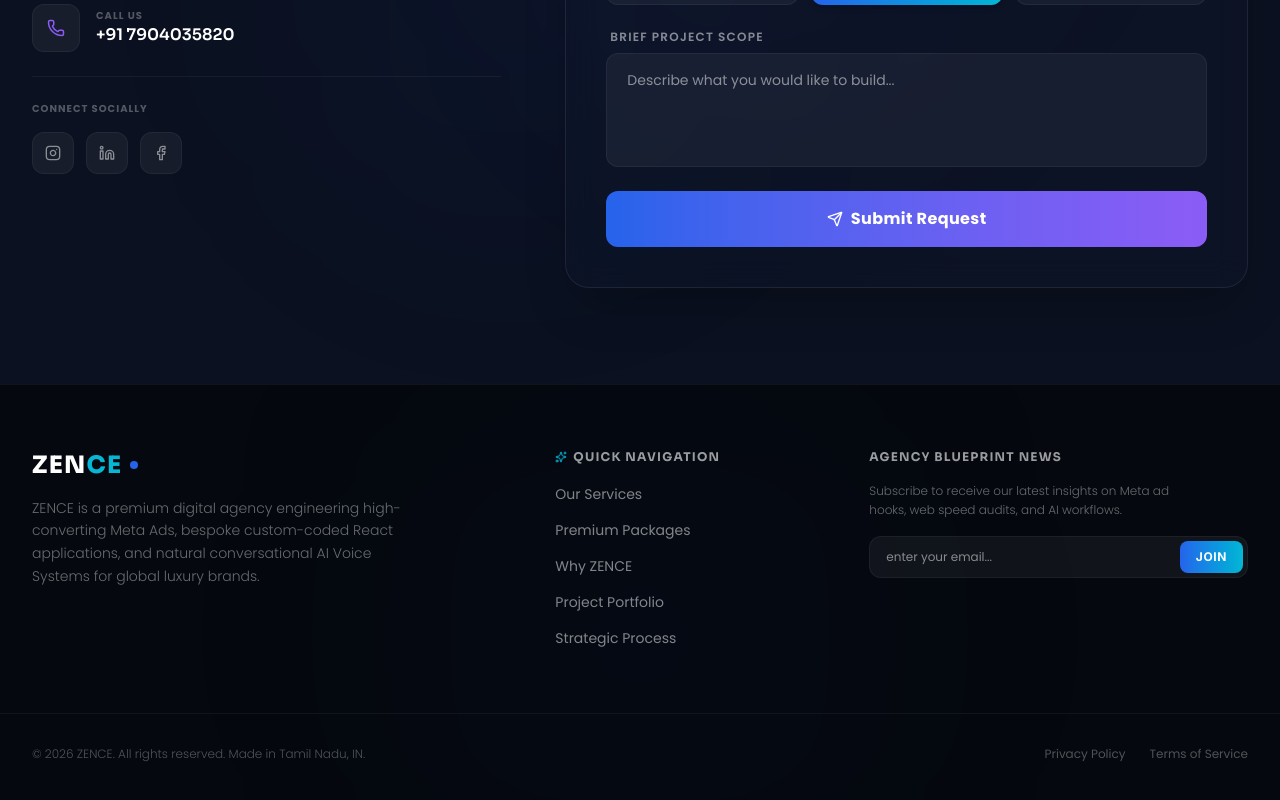
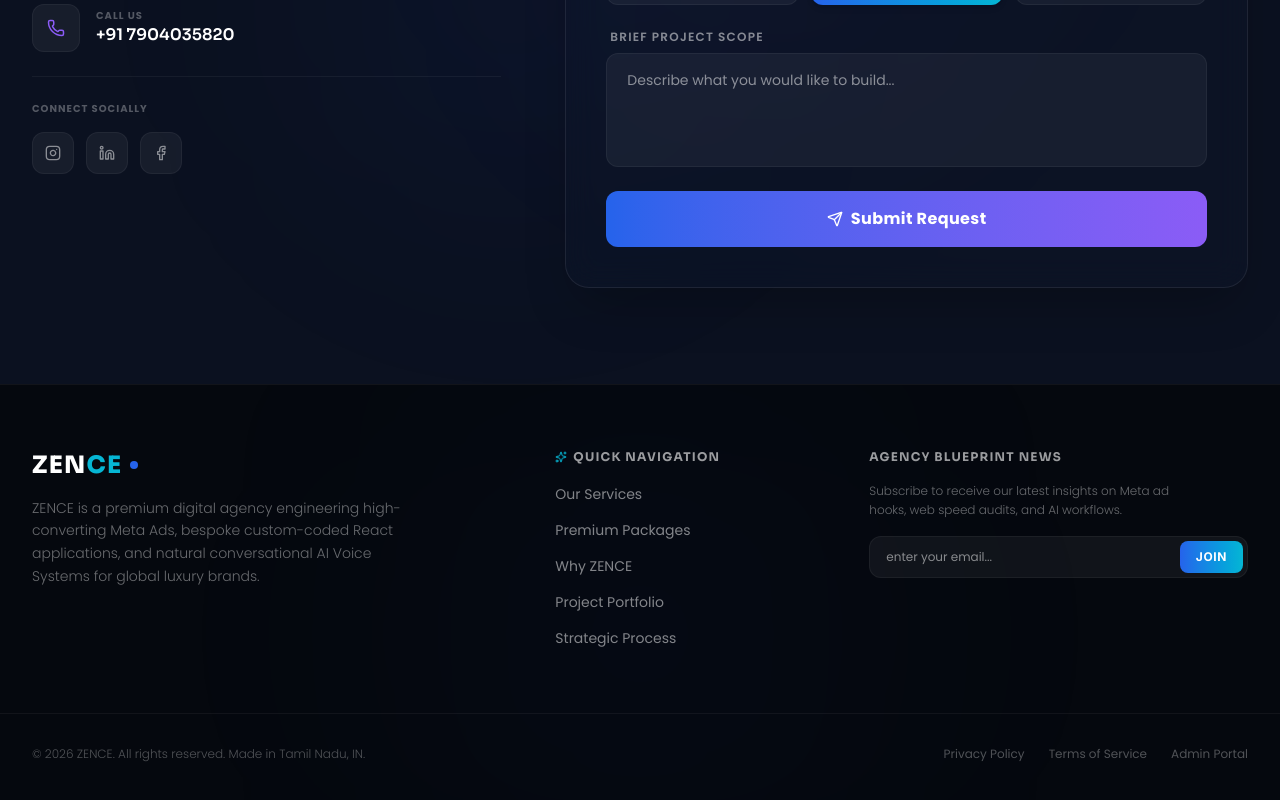
Before and after one commit to madhanvishanth11-cpu/zence_services, a React (Vite) app: page / in a window 1280 px wide. Shown: the part 9355-10155 px from the top of the page. Built offline with nearby package versions, Linux system fonts and the light colour scheme.

Commit message:
fix: restore Admin Portal button in footer bottom row to trigger authentication popup

```diff
--- a/src/components/Footer.jsx
+++ b/src/components/Footer.jsx
@@ -119,8 +119,14 @@ export default function Footer({ onAdminOpen }) {
         <div className="flex items-center gap-6">
           <a href="#" className="font-poppins text-xs text-white/30 hover:text-white transition-colors">Privacy Policy</a>
           <a href="#" className="font-poppins text-xs text-white/30 hover:text-white transition-colors">Terms of Service</a>
-
-        </div>
+          {onAdminOpen && (
+            <button
+              onClick={onAdminOpen}
+              className="font-poppins text-xs text-white/30 hover:text-white transition-colors cursor-pointer bg-transparent border-none p-0 outline-none"
+            >
+              Admin Portal
+            </button>
+          )}        </div>
       </div>
     </footer>
   );
```
